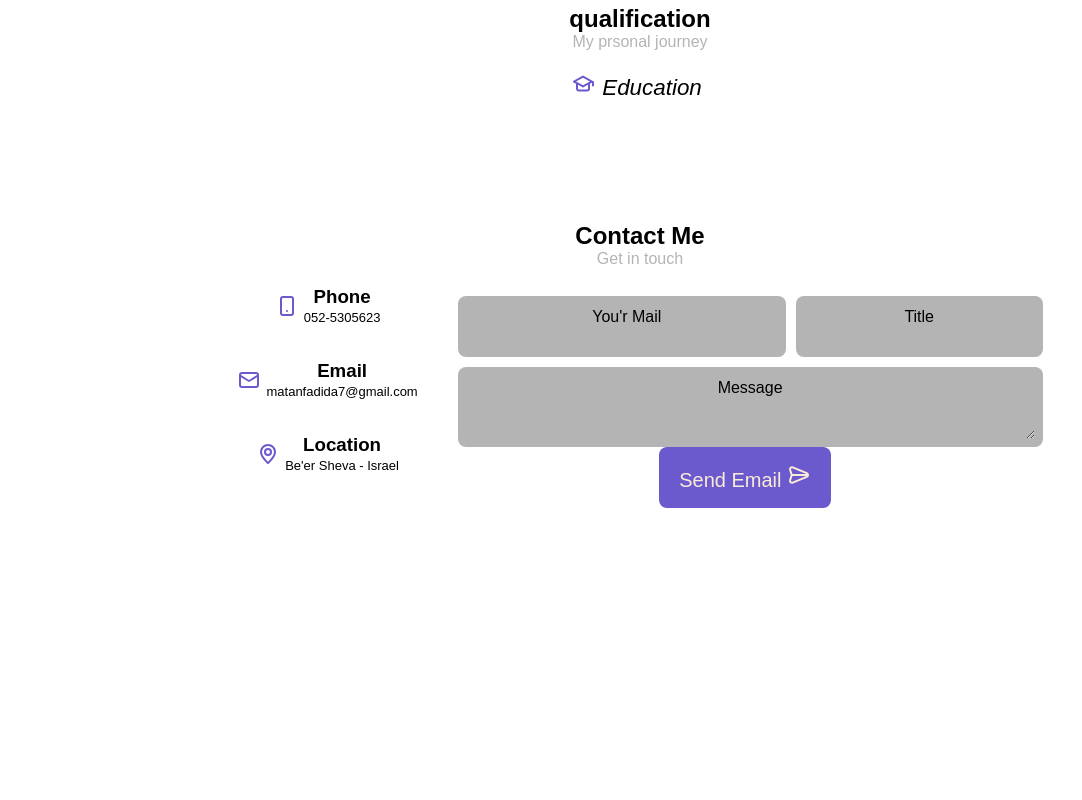
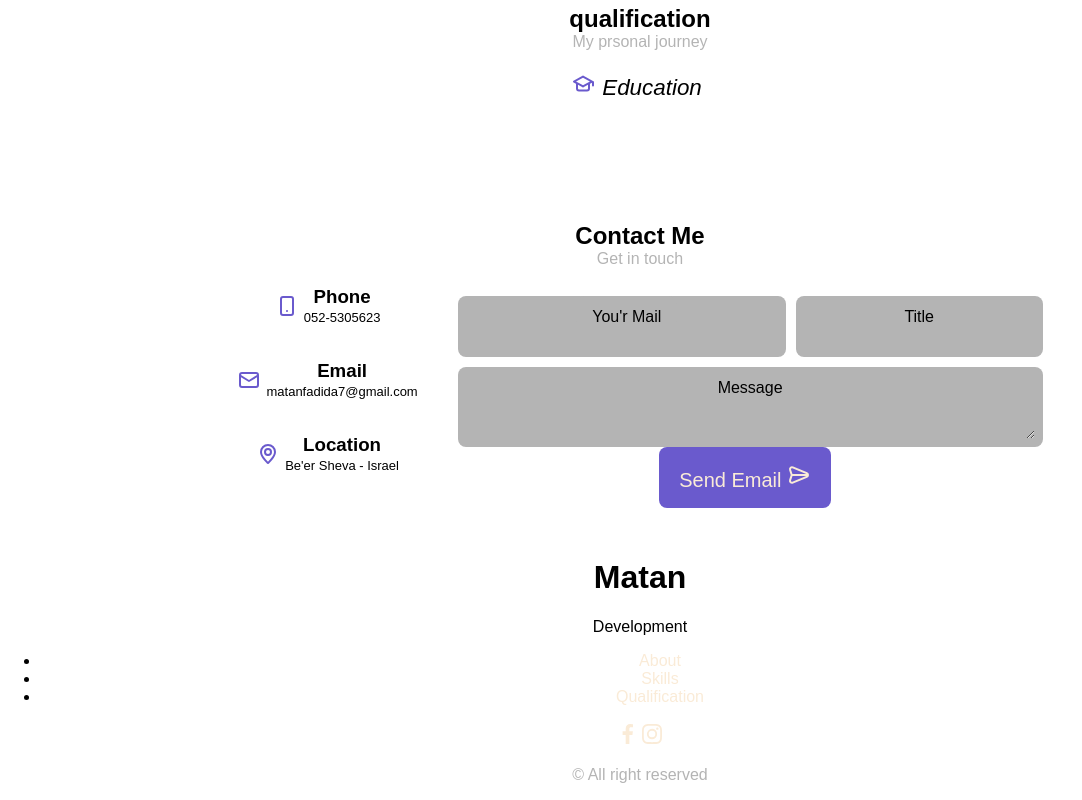
Before and after one commit to matanfadida/Resume, a React (Create React App) app in the folder fronted/: page / in a window 1280 px wide. Shown: the part 1096-1896 px from the top of the page, without its empty margins (0-1082 px from the left). Before the commit the page ends 1634 px from the top, so only its background shows below. Built offline with nearby package versions, Linux system fonts and the light colour scheme; a web font is replaced by a local one.

Commit message:
footer  start

```diff
--- /dev/null
+++ b/fronted/src/components/Home/footer.js
@@ -0,0 +1,47 @@
+import style from "./footer.module.css";
+
+import { UilFacebookF } from '@iconscout/react-unicons';
+import { UilInstagram } from '@iconscout/react-unicons';
+
+const Footer = () => {
+  return (
+    <footer className={style.footer}>
+      <div>
+        <div>
+          <div>
+            <h1 className={style.title}>Matan</h1>
+            <span className={style.subtitle}>Development</span>
+          </div>
+          <ul className={style["footer-list"]}>
+            <li>
+              <a href="#about" className={style["footer-link"]}>
+                About
+              </a>
+            </li>
+            <li>
+              <a href="#skills" className={style["footer-link"]}>
+                Skills
+              </a>
+            </li>
+            <li>
+              <a href="#qualification" className={style["footer-link"]}>
+                Qualification
+              </a>
+            </li>
+          </ul>
+          <div className={style["socials-media"]}>
+            <a href="https://www.facebook.com/matanfadida" className={style["social-link"]}>
+                <UilFacebookF/>
+            </a>
+            <a href="https://www.instagram.com/matanfadida/" className={style["social-link"]} target='blank'>
+                <UilInstagram/>
+            </a>
+          </div>
+        </div>
+        <p>&#169; All right reserved</p>
+      </div>
+    </footer>
+  );
+};
+
+export default Footer;
--- a/fronted/src/components/Home/homepage.js
+++ b/fronted/src/components/Home/homepage.js
@@ -1,6 +1,7 @@
 import About from "./About";
 import Contact from "./contact";
 import Details from "./detail";
+import Footer from "./footer";
 import Qualification from "./qualification";
 import Skills from "./skills";
 
@@ -12,6 +13,7 @@ const HomePage = () => {
       <Skills />
       <Qualification />
       <Contact/>
+      <Footer/>
     </div>
   );
 };
```
Also changed, not shown: fronted/src/components/Home/footer.module.css (added).
